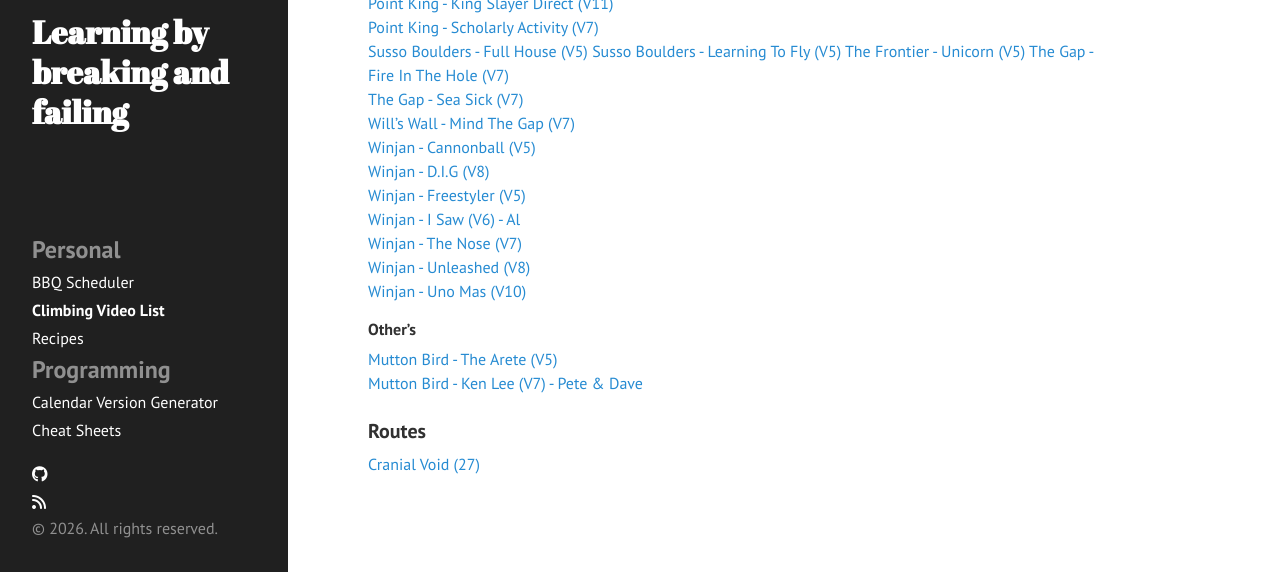
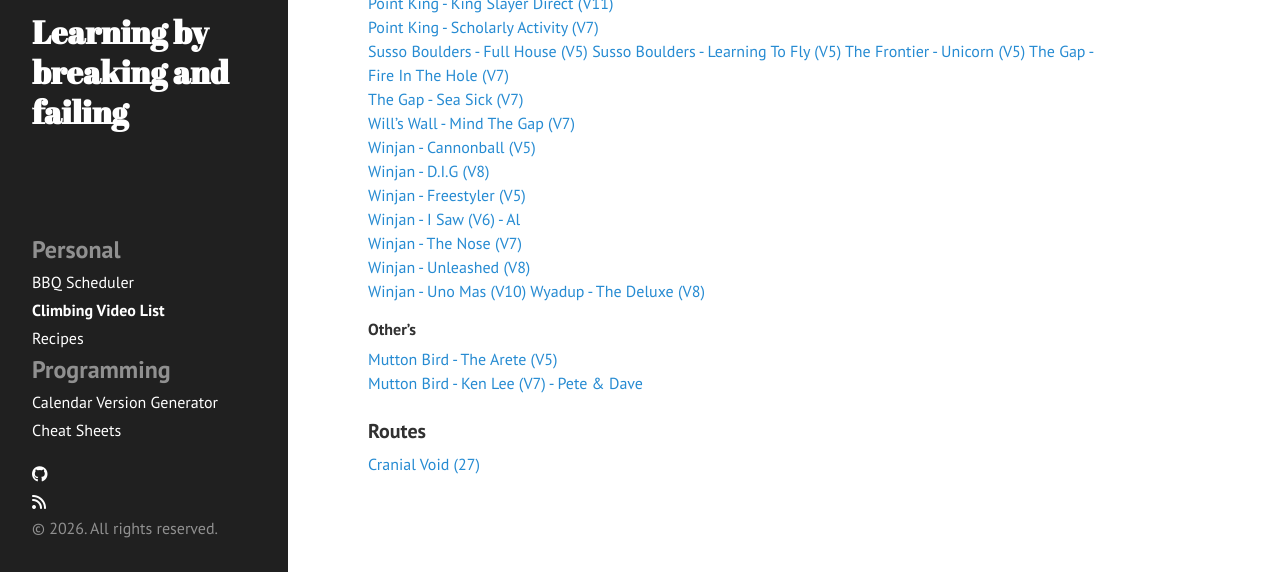
Before and after one commit to slowmonkey/slowmonkey.github.io, a Jekyll site: the page built from sidemenu_pages/climbing-video-list.md, in a window 1280 px wide and 1148 px high, cut to the strip 576-1148 px from the top of the window. Built offline with Jekyll 4.4.1, drawn with Linux system fonts in a browser that asks for light colours; nearby versions of some CDN libraries.

Commit message:
Update climbing-video-list.md

```diff
--- a/sidemenu_pages/climbing-video-list.md
+++ b/sidemenu_pages/climbing-video-list.md
@@ -38,6 +38,7 @@ category: personal
 [Winjan - The Nose (V7)](https://www.youtube.com/playlist?list=PLaLw8syOjp-E)
 [Winjan - Unleashed (V8)](https://www.youtube.com/playlist?list=PLmL-3YU6lBLvw3Unxf1slABkt2CpKujg_)
 [Winjan - Uno Mas (V10)](https://www.youtube.com/playlist?list=PLaaN3DGHWWiU)
+[Wyadup - The Deluxe (V8)](https://www.youtube.com/playlist?list=PLS1Kb_2j85Lg)
 
 #### Other's
 
```
